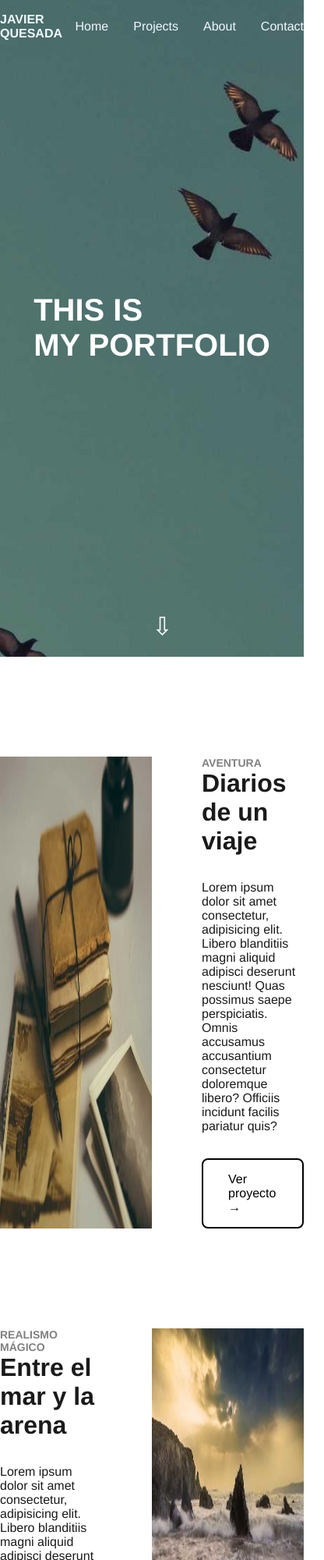
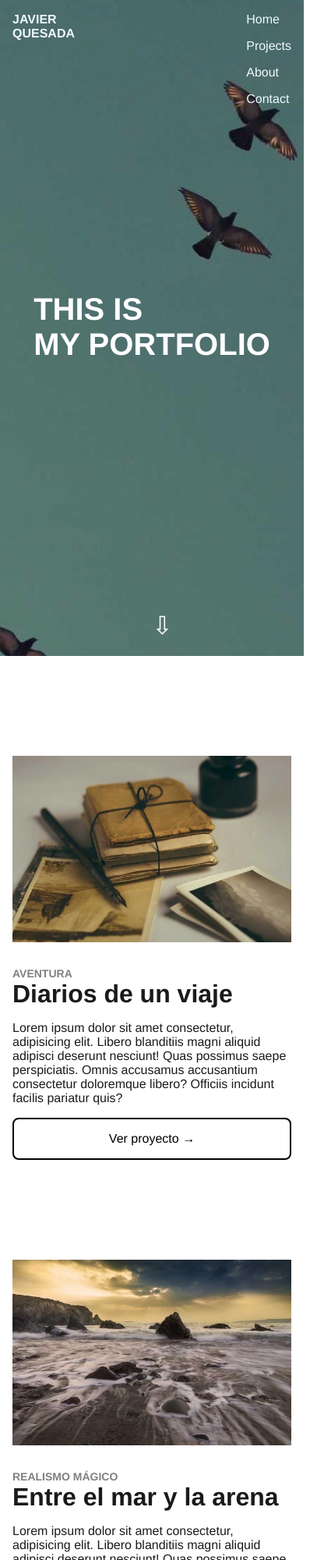
Before and after one commit to quesada90/proyecto_HTML-CSS, a plain HTML site: page index.html in a window 390 px wide. Shown: the top 2000 px of the page at 78% size, 416 px wide, since content can reach past the window. Drawn offline with Linux system fonts and the light colour scheme.

Commit message:
Responsive

```diff
--- a/css/index.css
+++ b/css/index.css
@@ -0,0 +1,51 @@
+.hero-home {
+   position: relative;
+   background: center url(../img/pajaros.jpg);
+   background-size: cover;
+   background-position: center;
+   height: 100vh;
+   display: flex;
+   align-items: center;
+   justify-content: center;
+   margin-top: -70px;
+}
+
+.main-title {
+   margin: 0 auto;
+   max-width: 1200px;
+   display: flex;
+   flex-direction: column;
+   align-items: center;
+   color: white;
+   text-transform: uppercase;
+}
+
+.go-bottom a {
+   color: white;
+   font-size: var(--font-size-xl);
+   text-decoration: none;
+   position: absolute;
+   bottom: 20px;
+   transition: all 0.3s;
+   margin: 0 auto;
+}
+
+.projects {
+   padding: 8rem 0;
+   display: flex;
+   flex-direction: column;
+   gap: 8rem;
+}
+
+.proyecto {
+   display: flex;
+   flex-direction: row;
+   gap: 4rem;
+   flex: 1 1 0;
+}
+
+.projects>*:nth-child(2n) {
+   display: flex;
+   flex-direction: row-reverse;
+   gap: 4rem;
+}
--- a/css/projects.css
+++ b/css/projects.css
@@ -0,0 +1,55 @@
+main {
+   margin: 0 auto;
+   max-width: 1200px;
+}
+
+.projects {
+   padding: 8rem 0;
+   display: flex;
+   flex-direction: column;
+   gap: 8rem;
+}
+
+.proyecto {
+   display: flex;
+   flex-direction: row;
+   gap: 4rem;
+   flex: 1 1 0;
+}
+
+.projects>*:nth-child(2n) {
+   display: flex;
+   flex-direction: row-reverse;
+   gap: 4rem;
+}
+
+.img-proyecto {
+   width: 50vw;
+   max-width: 500px;
+}
+
+.img-detail {
+   width: 50vw;
+   max-width: 500px;
+   box-shadow: 16px 16px 0 hsl(0, 0%, 75%);
+}
+
+.projects a {
+   padding: 1rem 2rem;
+   border: 2px solid black;
+   text-decoration: none;
+   border-radius: 0.5rem;
+   width: fit-content;
+}
+
+.projects a:hover {
+   background-color: #252525;
+   color: aliceblue;
+}
+
+.info-proyecto {
+   display: flex;
+   justify-content: center;
+   flex-direction: column;
+   gap: 2rem;
+}
--- /dev/null
+++ b/css/responsive.css
@@ -0,0 +1,152 @@
+/*Media Queries desktop first---------------*/
+@media only screen and (max-width: 640px) {
+   header nav {
+      align-items: start;
+      padding: 1rem 1rem;
+   }
+
+   .menu {
+      display: flex;
+      flex-direction: column;
+      gap: 1rem;
+   }
+
+   .hero-home {
+      height: 100vh;
+      margin-top: -155px;
+   }
+
+   .hero-project {
+      display: flex;
+      flex-direction: column-reverse;
+      gap: 2rem;
+   }
+
+   .hero-contact {
+      display: flex;
+      flex-direction: column-reverse;
+      gap: 2rem;
+      margin-bottom: 2rem;
+   }
+
+   .proyecto {
+      display: flex;
+      flex-direction: column;
+      gap: 2rem;
+      padding: 0 1rem;
+   }
+
+   .projects>*:nth-child(2n) {
+      display: flex;
+      flex-direction: column;
+      gap: 2rem;
+      padding: 0 1rem;
+   }
+
+   .img-proyecto {
+      width: 100%;
+      max-width: 500px;
+   }
+
+   .info-proyecto {
+      gap: 1rem;
+   }
+
+   .projects a {
+      text-align: center;
+      width: 100%;
+   }
+
+   .project-intro {
+      display: flex;
+      flex-direction: column;
+      gap: 4rem;
+      padding: 4rem 1rem;
+   }
+
+   .project-description {
+      width: 100%;
+   }
+
+   .img-detail {
+      width: 100%;
+      max-width: 500px;
+      box-shadow: 0 16px 0 hsl(0, 0%, 75%);
+   }
+
+   .contact-info {
+      display: flex;
+      justify-content: space-between;
+      flex-direction: row;
+      flex-wrap: wrap;
+      padding: 0 1rem;
+   }
+
+   form {
+      flex-direction: column;
+      padding: 2rem 1rem 6rem 1rem;
+
+   }
+
+   #submit {
+      text-align: center;
+      width: 100%;
+   }
+
+   footer nav{
+      flex-direction: column;
+      gap: 2rem;
+      padding: 2.5rem 1.5rem;
+      text-align: center;
+   }
+
+   footer ul {
+      display: flex;
+      justify-content: space-between;
+   }
+}
+
+@media only screen and (max-width: 768px) {
+   header nav {
+      padding: 1rem 1rem;
+   }
+
+   .proyecto {
+      gap: 2rem;
+      padding: 0 1rem;
+   }
+
+   .projects>*:nth-child(2n) {
+      gap: 2rem;
+   }
+}
+
+@media only screen and (max-width: 1024px) {
+   header nav {
+      padding: 1rem 1rem;
+   }
+
+   .proyecto {
+      gap: 2rem;
+      padding: 0 1rem;
+   }
+
+   .projects>*:nth-child(2n) {
+      gap: 2rem;
+   }
+}
+
+@media only screen and (max-width: 1280px) {
+   header nav {
+      padding: 1rem 1rem;
+   }
+
+   .proyecto {
+      gap: 2rem;
+      padding: 0 1rem;
+   }
+
+   .projects>*:nth-child(2n) {
+      gap: 2rem;
+   }
+}
--- a/css/styles.css
+++ b/css/styles.css
@@ -90,18 +90,6 @@ nav a {
 
 /*Hero---------------------------*/
 
-.hero-home {
-   position: relative;
-   background: center url(../img/pajaros.jpg);
-   background-size: cover;
-   background-position: center;
-   height: 100vh;
-   display: flex;
-   align-items: center;
-   justify-content: center;
-   margin-top: -70px;
-}
-
 .hero-project {
    margin: 0 auto;
    max-width: 1200px;
@@ -109,16 +97,6 @@ nav a {
    justify-content: space-between;
    align-items: center;
    margin: 0 auto;
-}
-
-.main-title {
-   margin: 0 auto;
-   max-width: 1200px;
-   display: flex;
-   flex-direction: column;
-   align-items: center;
-   color: white;
-   text-transform: uppercase;
 }
 
 .project-intro {
@@ -142,43 +120,6 @@ nav a {
    gap: 1rem;
 }
 
-.hero-contact {
-   margin: 0 auto;
-   max-width: 1200px;
-   display: flex;
-   justify-content: space-between;
-   align-items: center;
-   margin-bottom: 8rem;
-}
-
-.contact-info {
-   display: flex;
-   flex-direction: column;
-   gap: 2rem;
-}
-
-.contact-info ul {
-   display: flex;
-   flex-direction: column;
-   gap: 0.3rem;
-   width: fit-content;
-}
-
-.contact-title{
-   display: flex;
-   flex-direction: column;
-   gap: 1rem;
-}
-
-.go-bottom a {
-   color: white;
-   font-size: var(--font-size-xl);
-   text-decoration: none;
-   position: absolute;
-   bottom: 20px;
-   transition: all 0.3s;
-   margin: 0 auto;
-}
 
 /*Main---------------------------*/
 
@@ -207,12 +148,6 @@ main {
    gap: 4rem;
 }
 
-/* .proyecto-inv {
-   display: flex;
-   flex-direction: row-reverse;
-   gap: 4rem;
-} */
-
 .img-proyecto {
    width: 50vw;
    max-width: 500px;
@@ -224,6 +159,13 @@ main {
    box-shadow: 16px 16px 0 hsl(0, 0%, 75%);
 }
 
+.info-proyecto {
+   display: flex;
+   justify-content: center;
+   flex-direction: column;
+   gap: 2rem;
+}
+
 .projects a {
    padding: 1rem 2rem;
    border: 2px solid black;
@@ -233,63 +175,6 @@ main {
 }
 
 .projects a:hover {
-   background-color: #252525;
-   color: aliceblue;
-}
-
-.info-proyecto {
-   display: flex;
-   justify-content: center;
-   flex-direction: column;
-   gap: 2rem;
-}
-
-/*Contact---------------------------*/
-
-form {
-   display: flex;
-   margin: 0 auto;
-   padding: 4rem 0 8rem 0;
-   max-width: 1200px;
-   flex-direction: row;
-   justify-content: space-between;
-   gap: 4rem;
-}
-
-form div {
-   display: flex;
-   flex: 1 1 0;
-}
-
-.inputs {
-   display: flex;
-   flex-direction: column;
-   gap: 1.5rem;
-}
-
-label{
-   display: flex;
-   flex-direction: column;
-   gap: 0.5rem;
-}
-
-input, textarea {
-   padding: 0.5rem;
-   border: 1px solid black;
-   border-radius: 0.25rem;
-}
-
-#submit{
-   padding: 1rem 2rem;
-   border: 2px solid black;
-   text-decoration: none;
-   border-radius: 0.5rem;
-   width: fit-content;
-   background-color: white;
-   cursor: pointer;
-}
-
-#submit:hover {
    background-color: #252525;
    color: aliceblue;
 }
--- a/index.html
+++ b/index.html
@@ -6,6 +6,8 @@
    <title>Document</title>
 
    <link rel="stylesheet" href="css/styles.css">
+   <link rel="stylesheet" href="css/index.css">
+   <link rel="stylesheet" href="css/responsive.css">
 
 </head>
 
```
Also changed, not shown: contact.html (+2 -0 lines), css/contact.css (+75 -0 lines), projects.html (+2 -0 lines).
